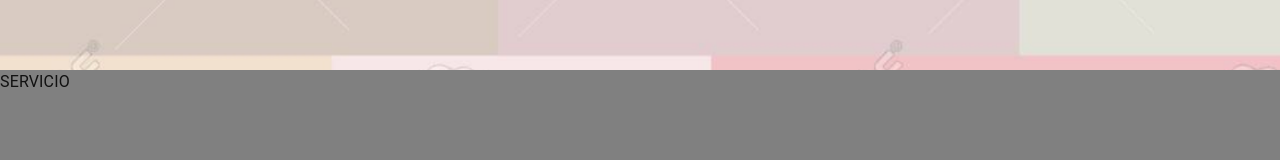
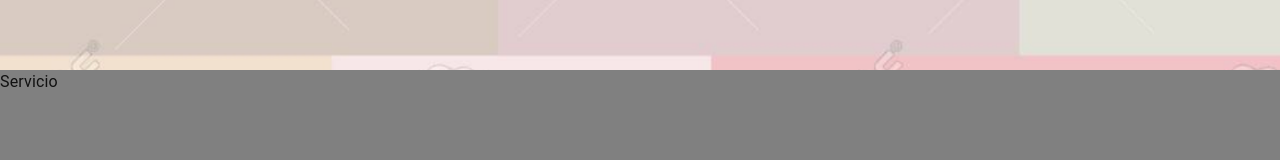
Before and after one commit to ETorresSacha/STORE-ONLINE-FRONT, a React (Vite) app: page / in a window 1280 px wide. Shown: the part 730-890 px from the top of the page. Built offline with nearby package versions, Linux system fonts and the light colour scheme.

Commit message:
opciones/servicio

```diff
--- a/src/components/landingPage/Landing.jsx
+++ b/src/components/landingPage/Landing.jsx
@@ -7,6 +7,7 @@
 import KeyboardDoubleArrowUpRoundedIcon from "@mui/icons-material/KeyboardDoubleArrowUpRounded";
 import Button from "@mui/material/Button";
 import { useRef } from "react";
+import Servicio from "./opcionesNav/Servicio";
 
 const LandingPage = () => {
   const Inicio = useRef();
@@ -102,7 +103,7 @@
         ref={Servicios}
         style={{ width: "100%", height: "100vh", background: "gray" }}
       >
-        SERVICIO
+        <Servicio />
       </section>
       <section
         ref={Nosotros}
--- /dev/null
+++ b/src/components/landingPage/opcionesNav/Servicio.jsx
@@ -0,0 +1,7 @@
+import React from "react";
+
+const Servicio = () => {
+  return <div>Servicio</div>;
+};
+
+export default Servicio;
```
